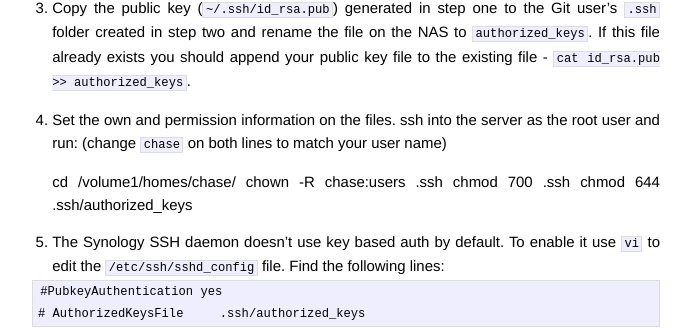
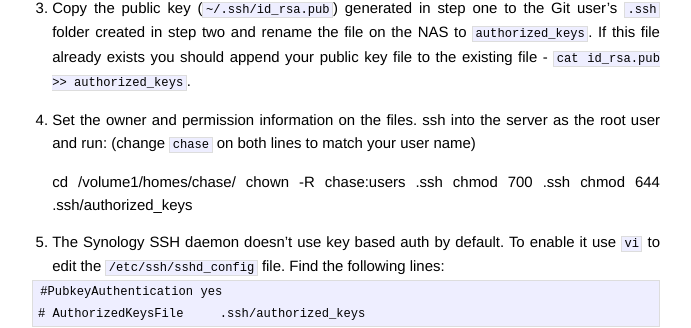
Before and after one commit to chasetec/chasetec.github.io, a Jekyll site: the page built from _posts/2014-02-13-using-git-on-a-synology-nas.md, in a window 1280 px wide and 900 px high, scrolled down 4815 px. Shown: the part 211-539 px from the top of the window, without its empty margins (294-985 px from the left). Built offline with Jekyll 4.4.1, drawn with Linux system fonts in a browser that asks for light colours; Markdown is read by kramdown in place of the engine named in the settings.

Commit message:
fixed typo in synology nas blog

```diff
--- a/_posts/2014-02-13-using-git-on-a-synology-nas.md
+++ b/_posts/2014-02-13-using-git-on-a-synology-nas.md
@@ -117,7 +117,7 @@ If you'd like to use SSH key based authentication instead of passwords you can w
 1. Generate a key-pair with `ssh-keygen -t rsa`. This command may vary depending on your environment. I'm running under Cygwin on a Windows 7 machine. I'd recommend you set a passphrase when asked otherwise anyone that obtains your private key will have access to your repos.
 2. In the user's home directory on the NAS create a `.ssh` folder.
 3. Copy the public key (`~/.ssh/id_rsa.pub`) generated in step one to the Git user's `.ssh` folder created in step two and rename the file on the NAS to `authorized_keys`. If this file already exists you should append your public key file to the existing file - `cat id_rsa.pub >> authorized_keys`.
-4. Set the own and permission information on the files. ssh into the server as the root user and run: (change `chase` on both lines to match your user name)
+4. Set the owner and permission information on the files. ssh into the server as the root user and run: (change `chase` on both lines to match your user name)
 
     cd /volume1/homes/chase/
     chown -R chase:users .ssh
```
